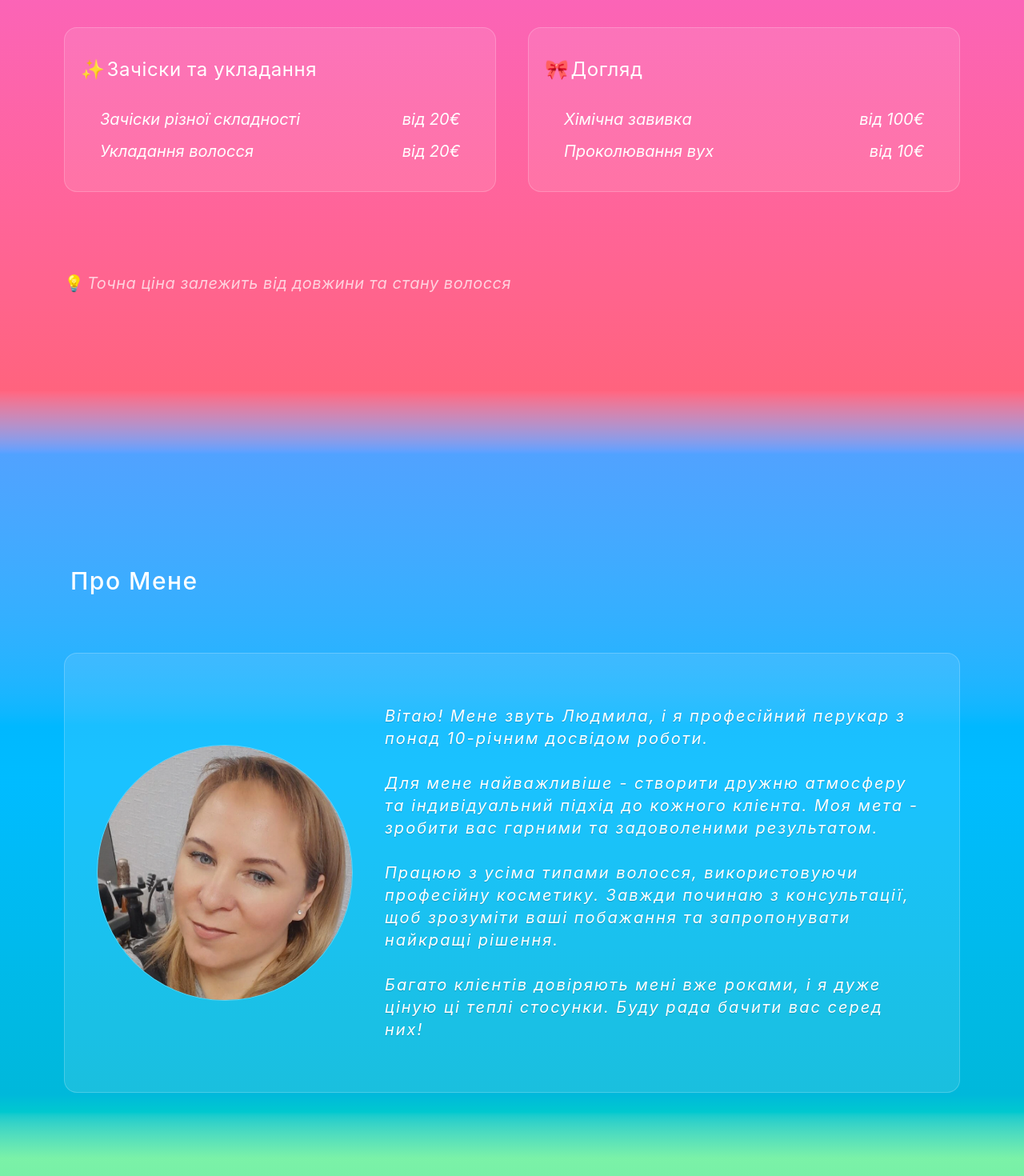
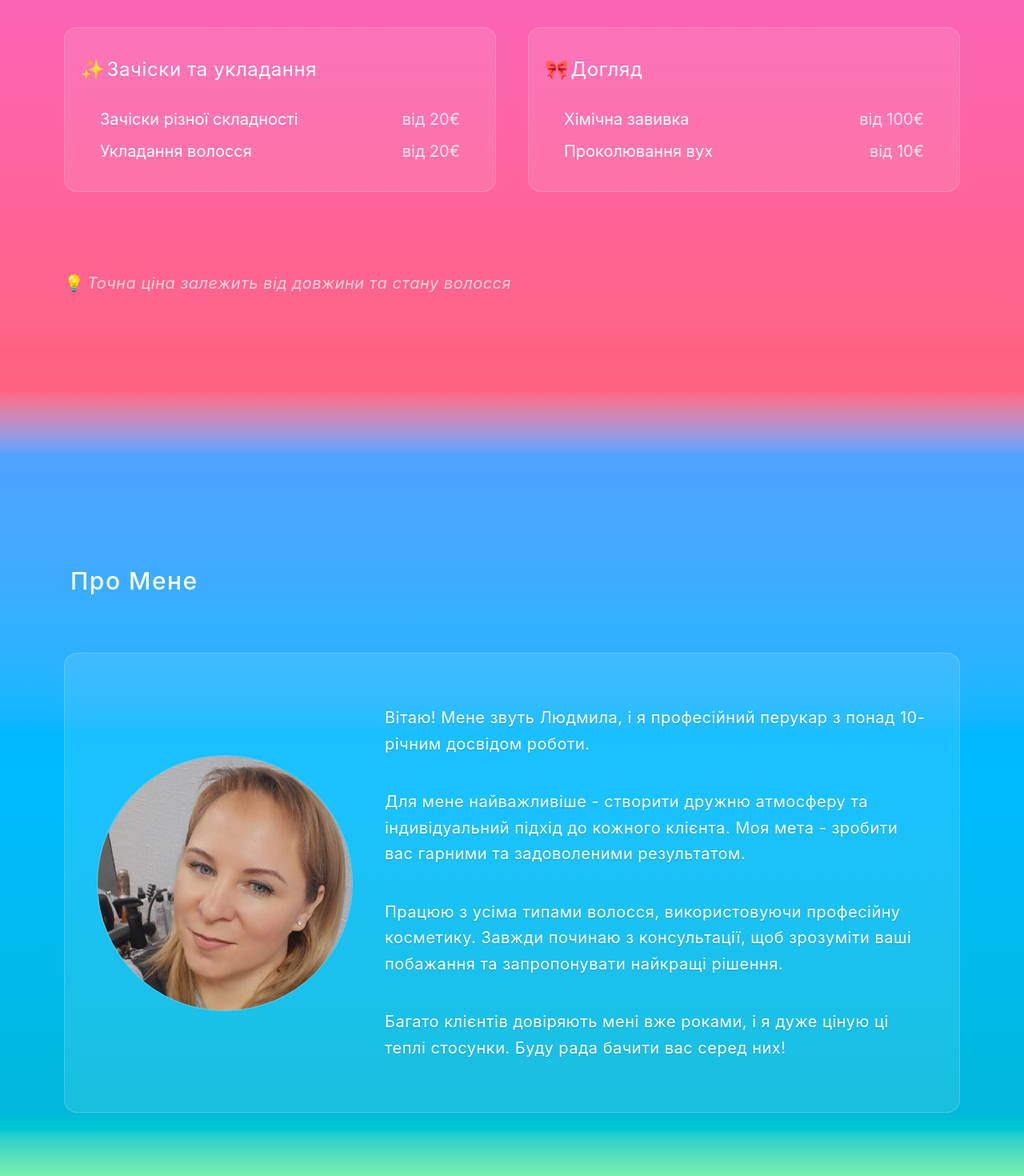
Before and after one commit to Shimi001/hairdresser-website, a React (Vite) app: page / in a window 1280 px wide. Shown: the part 1240-2710 px from the top of the page at 80% size. Built offline with nearby package versions, Linux system fonts and the light colour scheme.

Commit message:
Update Profile and Services sections for improved styling and layout

```diff
--- a/src/components/sections/Profile.tsx
+++ b/src/components/sections/Profile.tsx
@@ -11,7 +11,7 @@ function Profile() {
           <h2 className="text-2xl xl:text-3xl px-5 md:px-2 2xl:px-0 mb-12 lg:mb-16 xl:mb-18 2xl:mb-30 2xl:mt-10 font-medium tracking-wider">
             Про Мене
           </h2>
-          <div className="grid grid-col-[1fr_auto] lg:grid-cols-[auto_1fr] bg-white/10 border border-white/20 rounded-2xl px-5 py-7 md:px-10 md:py-9 lg:py-13 xl:py-16 2xl:py-22 2xl:px-13">
+          <div className="grid grid-col-[1fr_auto] lg:grid-cols-[auto_1fr] bg-white/10 border border-white/20 rounded-2xl px-5 py-10 md:px-10 md:py-9 lg:py-13 xl:py-16 2xl:py-22 2xl:px-13">
             <div className="mb-12 lg:mb-0 lg:mr-10 2xl:mr-20 2xl:ml-10 w-full mx-auto max-w-xs flex items-center justify-center">
               <img
                 src={profile}
@@ -19,7 +19,7 @@ function Profile() {
                 className="border border-white/30 rounded-full"
               ></img>
             </div>
-            <div className="flex flex-col text-shadow-xs justify-center tracking-widest xl:text-xl space-y-7 2xl:space-y-8 italic leading-relaxe">
+            <div className="flex flex-col text-shadow-xs justify-center tracking-wide xl:text-xl space-y-10 2xl:space-y-8 leading-relaxed">
               <p>
                 Вітаю! Мене звуть Людмила, і я професійний перукар з понад
                 10-річним досвідом роботи.
--- a/src/components/sections/Services.tsx
+++ b/src/components/sections/Services.tsx
@@ -25,12 +25,12 @@ function Services() {
                     <span className="pr-0.5">{category.icon}</span>
                     {category.title}
                   </h3>
-                  <ul className="flex flex-col list-disc mx-3 md:mx-6 xl:text-xl gap-2 lg:gap-3 italic">
+                  <ul className="flex flex-col list-disc mx-3 md:mx-6 xl:text-xl gap-2 lg:gap-3">
                     {category.items.map((item, i) => (
                       <li key={i} className="flex text-white items-start">
                         <div className="flex justify-between w-full">
-                          <span className="flex italic">{item.name}</span>
-                          <span className="flex">{item.price}</span>
+                          <span>{item.name}</span>
+                          <span className="text-white/80">{item.price}</span>
                         </div>
                       </li>
                     ))}
```
